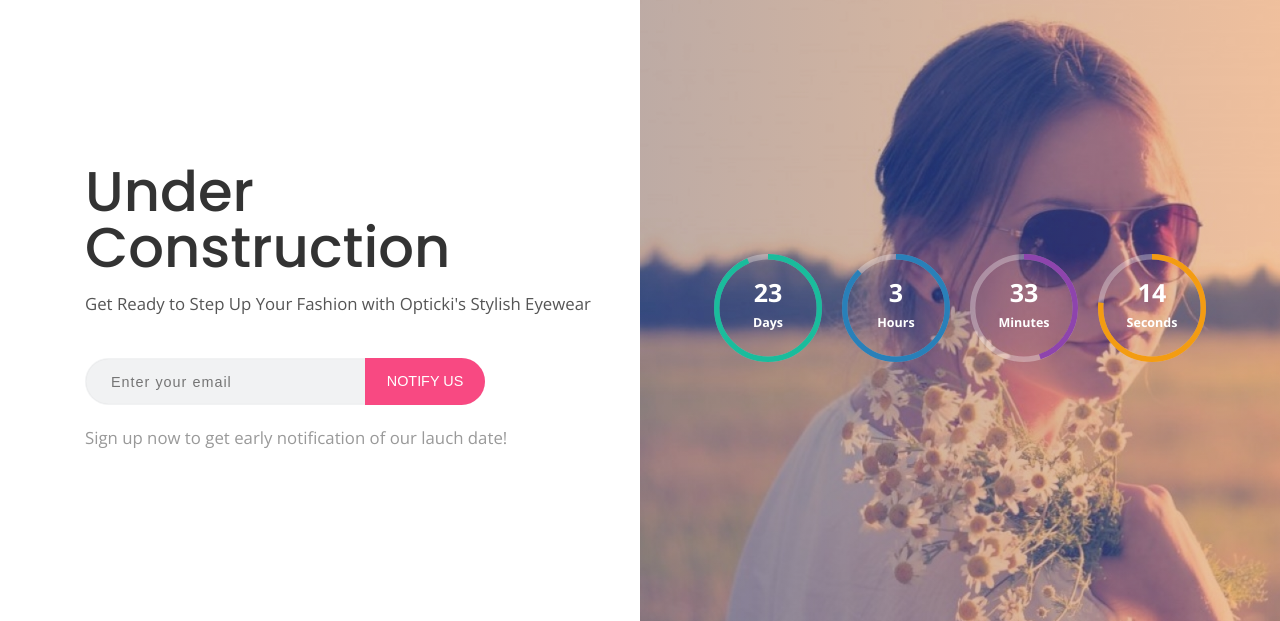
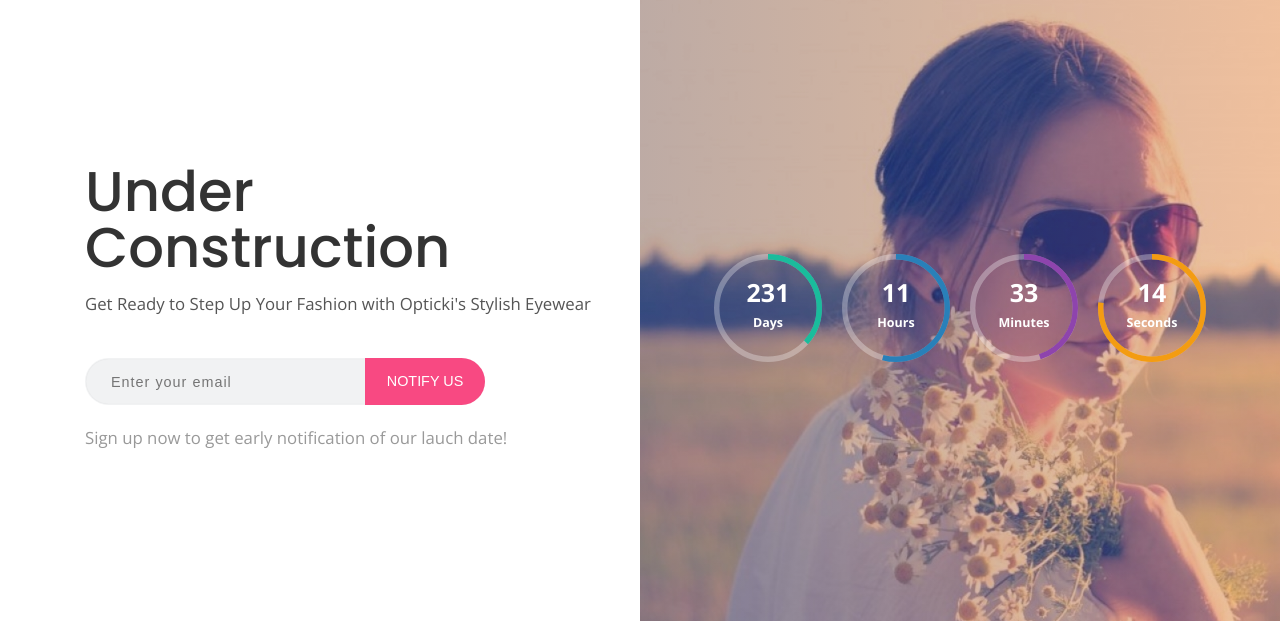
Before and after one commit to shah-jamal/comming-soon, a plain HTML site: page index.html in a window 1280 px wide. Shown: the part 92-713 px from the top of the page. Drawn offline with nearby package versions, Linux system fonts and the light colour scheme; files whose address does not match are found by name.

Commit message:
countdown add

```diff
--- a/index.html
+++ b/index.html
@@ -44,7 +44,7 @@
 				<div class="display-table center-text">
 					<div class="display-table-cell">
 						<div id="rounded-countdown">
-							<div class="countdown" data-remaining-sec="2000000"></div>
+							<div class="countdown" data-remaining-sec="20000000"></div>
 						</div>
 					</div><!-- display-table-cell -->
 				</div><!-- display-table -->
```
